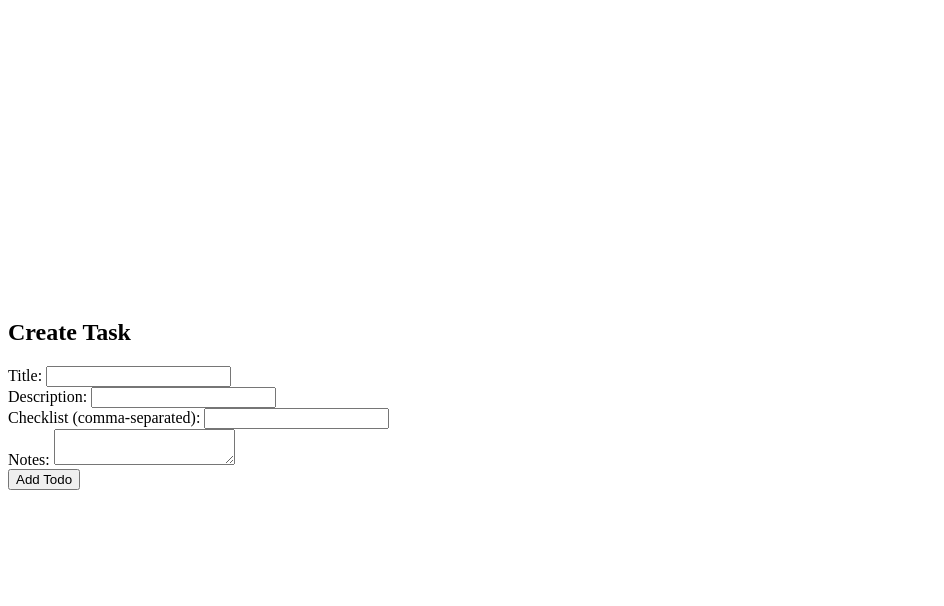
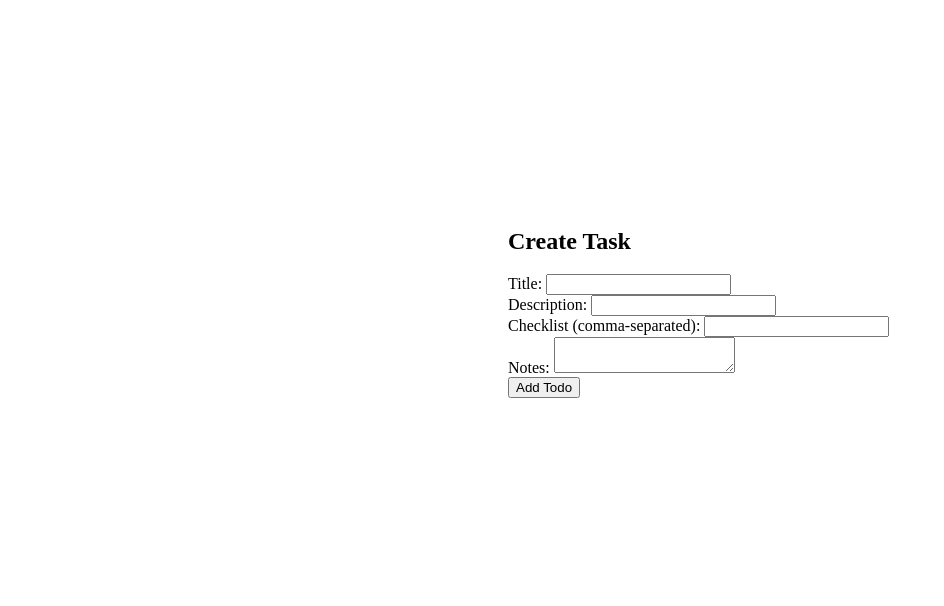
Before and after one commit to IvanR96/tasks, a website built with webpack: page dist/index.html in a window 1280 px wide. Shown: the part 205-811 px from the top of the page, without its empty margins (0-944 px from the left). Built offline with nearby package versions, Linux system fonts and the light colour scheme.

Commit message:
layout made

```diff
--- a/src/style.css
+++ b/src/style.css
@@ -1,10 +1,34 @@
 .layout{
-  height: 768px;
-
+  grid-template: 200px 300px 1fr/ 200px 300px 1fr;
   display: grid;
-  grid-template-rows: repeat(3, 240px);
-  grid-template-columns: 3fr;
-  gap: 8px;
-  grid-auto-flow: column dense
+  height: 100vh;
+  width: 100vw;
+  grid-auto-flow: column dense;
 
 }
+
+#header{
+  display: grid;
+  grid-column-start: 1;
+  grid-column-end: 4;
+}
+
+#projectContainer{
+  grid-row-start: 2;
+  display: grid;
+  grid-row-end: 4;
+  grid-column-start: 1;
+  grid-column-end: 3;
+}
+
+#todoContainer{
+  display: grid;
+  grid-row-start: 2;
+  grid-row-end: 4;
+  grid-column-start: 3;
+  grid-column-end: 4;
+}
+
+#list{
+  list-style: none;
+}
```
